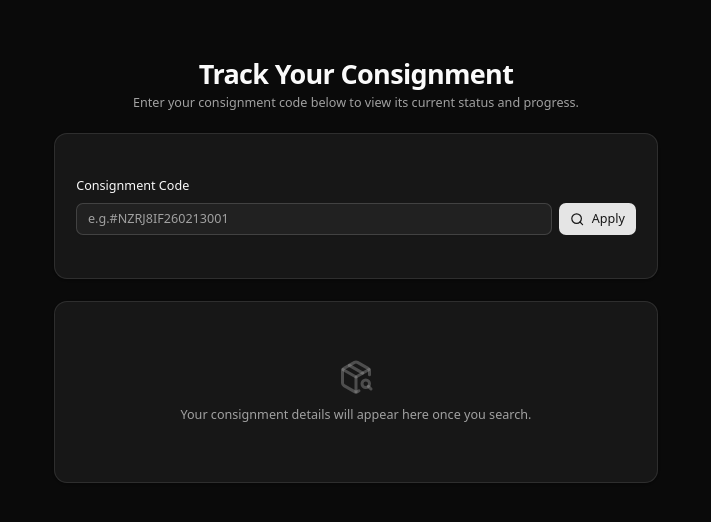
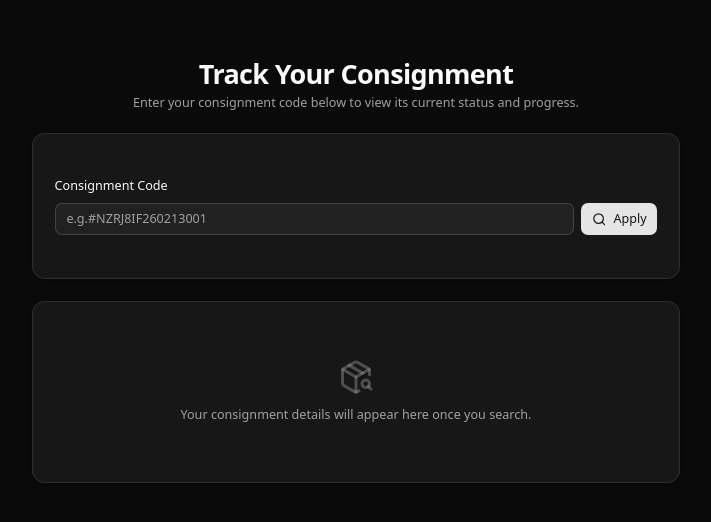
Before and after one commit to garg-vasu/Port-Management, a React (Vite) app: page /nfa-search in a window 1280 px wide. Shown: the top 522 px of the page, without its empty margins (284-995 px from the left). Built offline with nearby package versions, Linux system fonts and the light colour scheme.

Commit message:
add scroll to search page

```diff
--- a/src/Pages/NfaSearchPage.tsx
+++ b/src/Pages/NfaSearchPage.tsx
@@ -281,9 +281,10 @@ export function NfaSearchPage() {
   const row2 = pipeline.slice(midpoint);
 
   return (
-    <div className="flex min-h-screen flex-col items-center px-4 py-10 sm:py-16">
+    <div className="h-dvh w-full overflow-y-auto bg-background">
+      <div className="mx-auto w-full max-w-3xl px-4 py-10 sm:px-6 sm:py-16">
       {/* ── Header ────────────────────────────────────────────────── */}
-      <div className="w-full max-w-2xl space-y-1 text-center">
+      <div className="w-full space-y-1 text-center">
         <h1 className="text-2xl font-bold tracking-tight sm:text-3xl">
           Track Your Consignment
         </h1>
@@ -294,7 +295,7 @@ export function NfaSearchPage() {
       </div>
 
       {/* ── Search Bar ────────────────────────────────────────────── */}
-      <Card className="mt-6 w-full max-w-2xl">
+      <Card className="mt-6 w-full">
         <CardContent className="p-4 sm:p-6">
           <Label htmlFor="nfa-code" className="mb-2 block text-sm font-medium">
             Consignment Code
@@ -326,7 +327,7 @@ export function NfaSearchPage() {
       </Card>
 
       {/* ── Results Area ──────────────────────────────────────────── */}
-      <div className="mt-6 w-full max-w-2xl">
+      <div className="mt-6 w-full">
         {/* Idle — show nothing or a gentle prompt */}
         {searchState === "idle" && (
           <Card>
@@ -543,6 +544,7 @@ export function NfaSearchPage() {
           </div>
         )}
       </div>
+      </div>
     </div>
   );
 }
```
